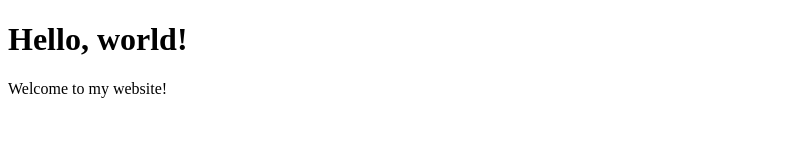
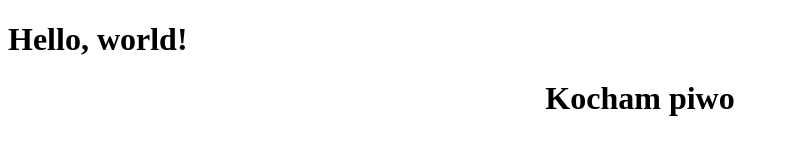
Before and after one commit to BrainSh0ck/012137.xyz, a plain HTML site: page index.html in a window 1280 px wide. Shown: the whole page, without its empty margins (0-789 px from the left). Drawn offline with Linux system fonts and the light colour scheme.

Commit message:
Change title and heading to 'Kocham piwo'

```diff
--- a/index.html
+++ b/index.html
@@ -3,10 +3,10 @@
 <head>
   <meta charset="UTF-8">
   <meta name="viewport" content="width=device-width, initial-scale=1.0">
-  <title>My Simple Site</title>
+  <title>Kocham piwo</title>
 </head>
 <body>
   <h1>Hello, world!</h1>
-  <p>Welcome to my website!</p>
+  <h1 style="text-align: center;">Kocham piwo</h1>
 </body>
 </html>
```
